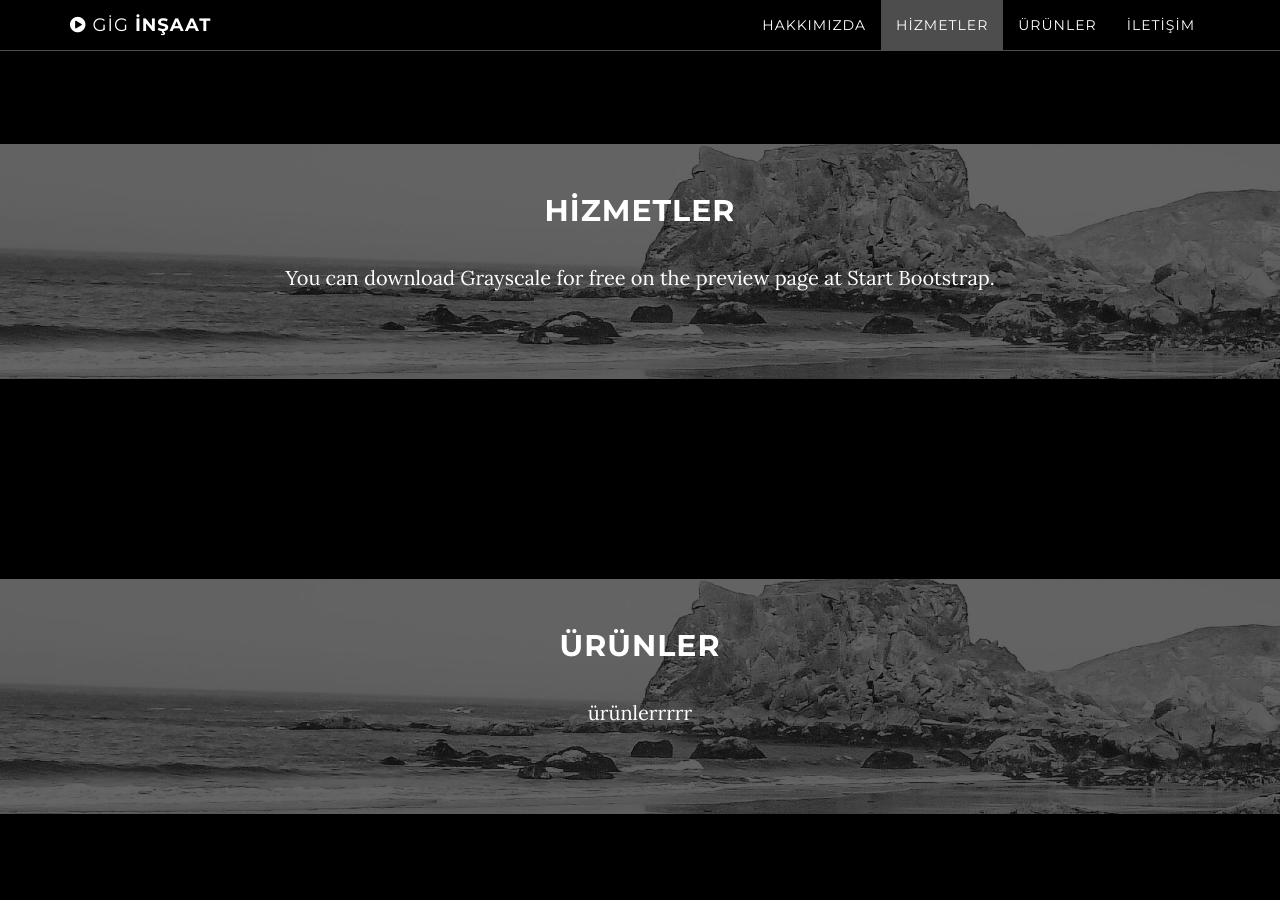
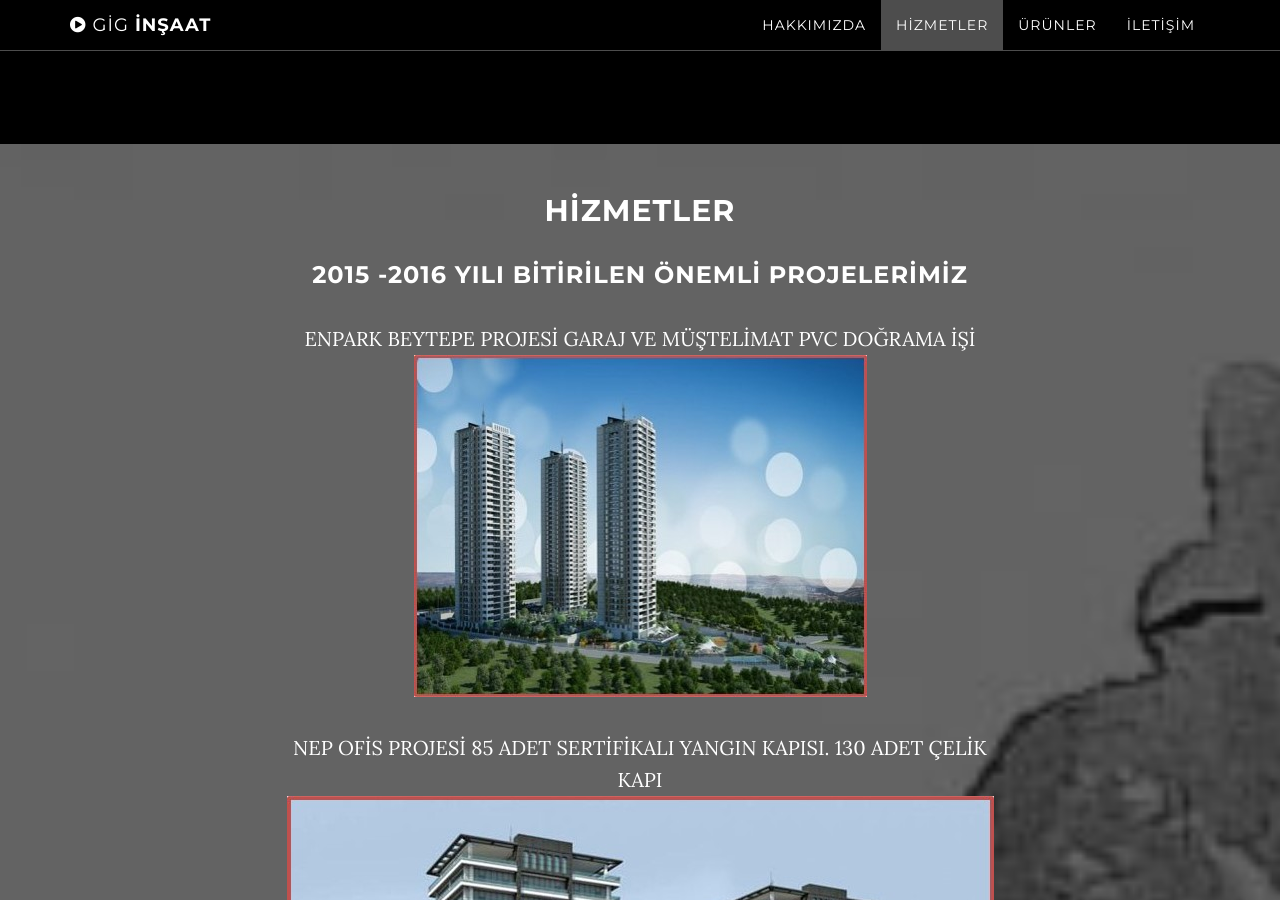
Before and after one commit to giginsaat/website, a Jekyll site: the page built from index.html, in a window 1280 px wide and 900 px high, scrolled down 2146 px. Built offline with Jekyll 4.4.1, drawn with Linux system fonts in a browser that asks for light colours; some of the changed text lies outside the part shown.

Commit message:
Update services.html

```diff
--- a/_includes/services.html
+++ b/_includes/services.html
@@ -4,7 +4,16 @@
             <div class="container">
                 <div class="col-lg-8 col-lg-offset-2">
                     <h2>Hizmetler</h2>
-                    <p>You can download Grayscale for free on the preview page at Start Bootstrap.</p>
+
+                    <h3>2015 -2016 YILI BİTİRİLEN ÖNEMLİ PROJELERİMİZ</h3>
+                    <p>ENPARK BEYTEPE PROJESİ GARAJ VE MÜŞTELİMAT PVC  DOĞRAMA İŞİ <img src="img/enpark_beytepe.jpg" /></p>
+                    <p>NEP OFİS PROJESİ 85 ADET SERTİFİKALI YANGIN KAPISI. 130 ADET ÇELİK KAPI <img src="img/nep_ofis.jpg" /></p>
+                    <p>ÖZÜL İNŞAAT ŞEKER 2 SİTESİ 30 ADET YANGIN KAPISI 48 ADET ÇELİK KAPI <img src="img/seker2_sitesi.jpg" /></p>
+                    <p>SİMGE LİFE PROJESİ BAĞLICA ANKARA 29 ADET SERTİFİKALI  YANGIN KAPISI 24 ADET ÇELİK KAPI <img src="img/simge_life_baglica.jpg" /></p>
+
+                    <h3>2016-2017 YILI BİTİRİLEN ÖNEMLİ PROJELERİMİZ</h3>
+                    <p>ULUSOY MÜŞAVİRLİK GAZİ OSMAN PAŞA 22 ADET ÇELİK KAPI <img src="img/ulusoy_musavirlik_gop.jpg" /></p>
+
 
                 </div>
             </div>
```
